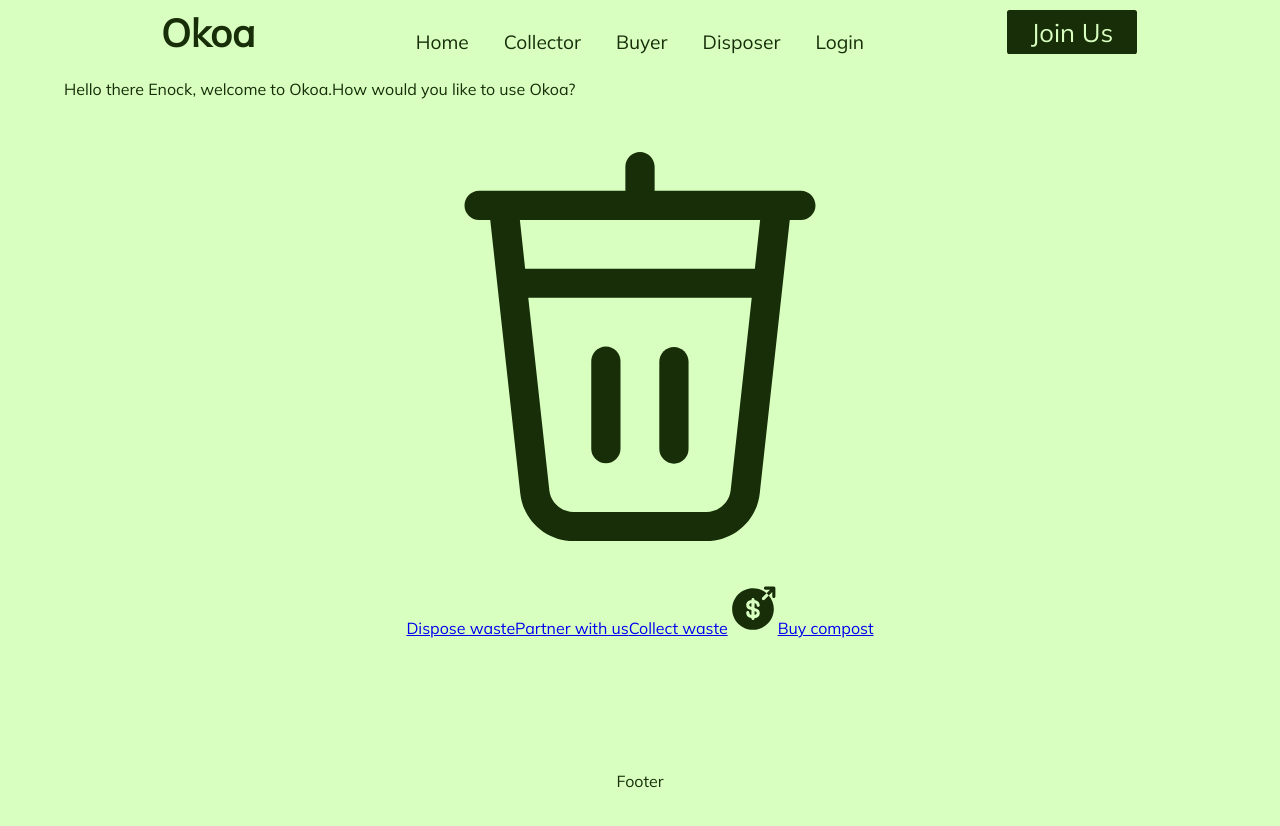
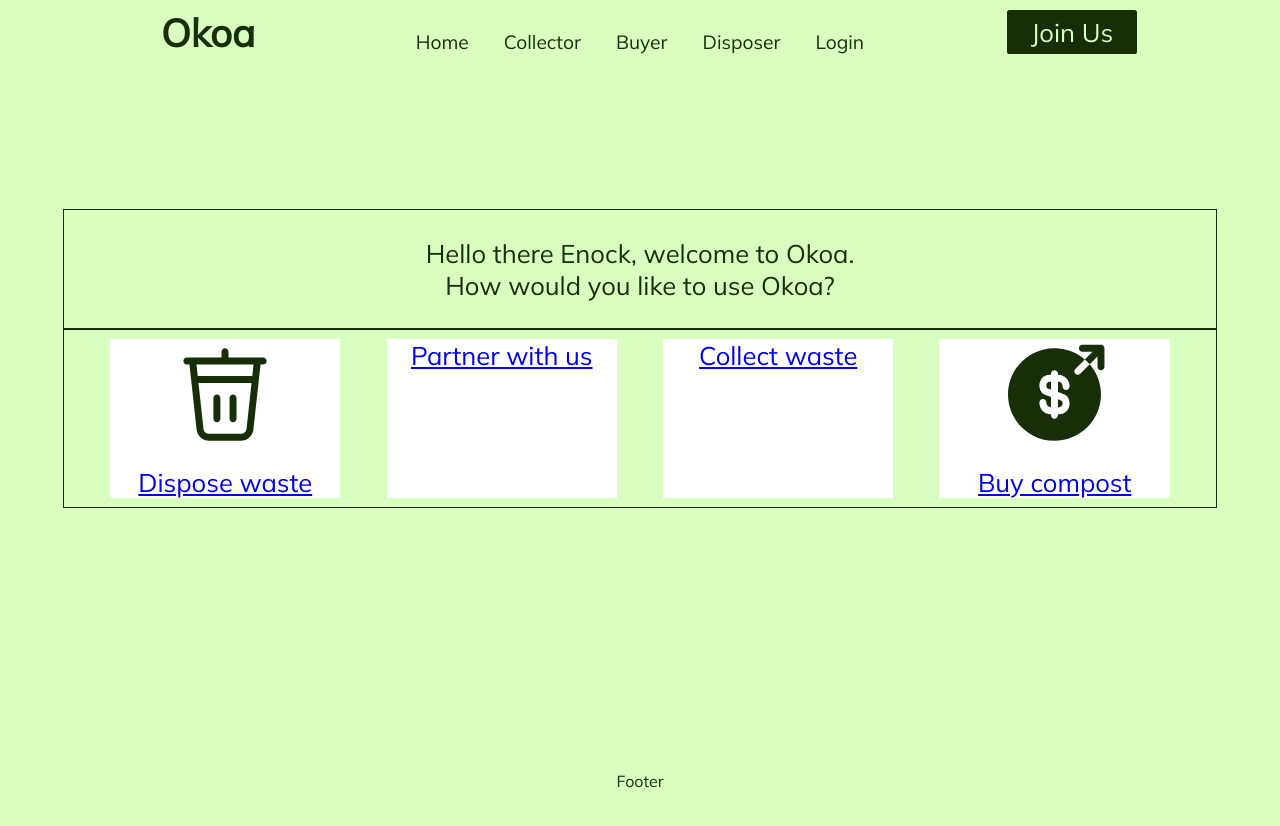
Before and after one commit to MokuaEnock/greenly, a React (Create React App) app: page /redirect in a window 1280 px wide. Shown: the top 826 px of the page. Built offline with nearby package versions, Linux system fonts and the light colour scheme; no server answers.

Commit message:
create basic styling for redirects

```diff
--- a/src/pages/redirect/redirect.css
+++ b/src/pages/redirect/redirect.css
@@ -5,9 +5,42 @@
   background-color: #d8ffc0;
   flex-direction: column;
   align-items: center;
-  justify-content: space-evenly;
+  justify-content: center;
 }
 
 #redirect-title {
   width: 100%;
+  height: 20%;
+  font-size: 2vw;
+  border: thin solid #172e08;
+  display: flex;
+  flex-direction: column;
+  align-items: center;
+  justify-content: center;
 }
+
+#redirect-cont {
+  width: 100%;
+  height: 30%;
+  font-size: 2vw;
+  border: thin solid #172e08;
+  display: flex;
+  flex-direction: row;
+  align-items: center;
+  justify-content: space-evenly;
+}
+
+.redirects {
+  width: 20%;
+  height: 90%;
+  display: flex;
+  flex-direction: column;
+  align-items: center;
+  justify-content: space-between;
+  background-color: #ffffff;
+}
+
+.redirects > img {
+  height: 70%;
+  width: 100%;
+}
```
